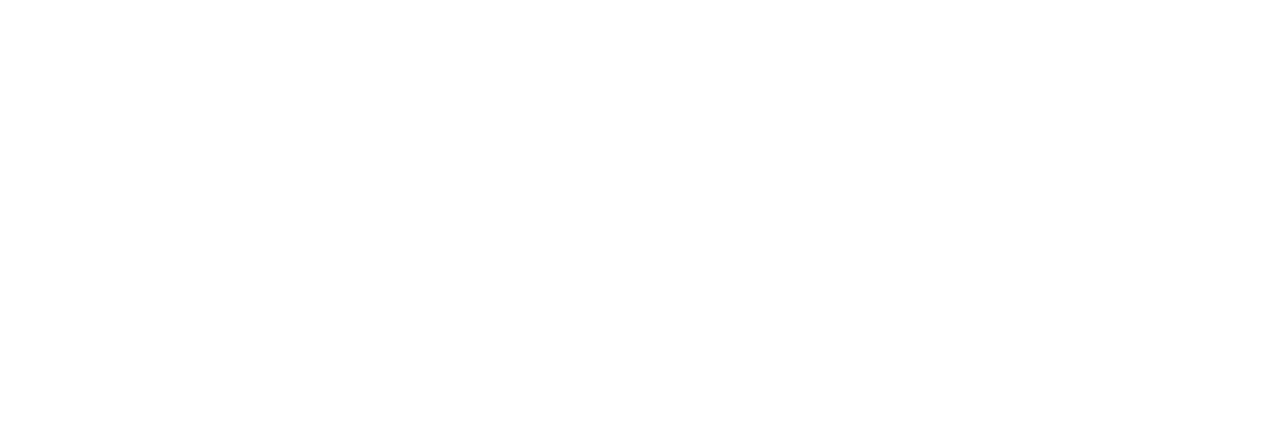
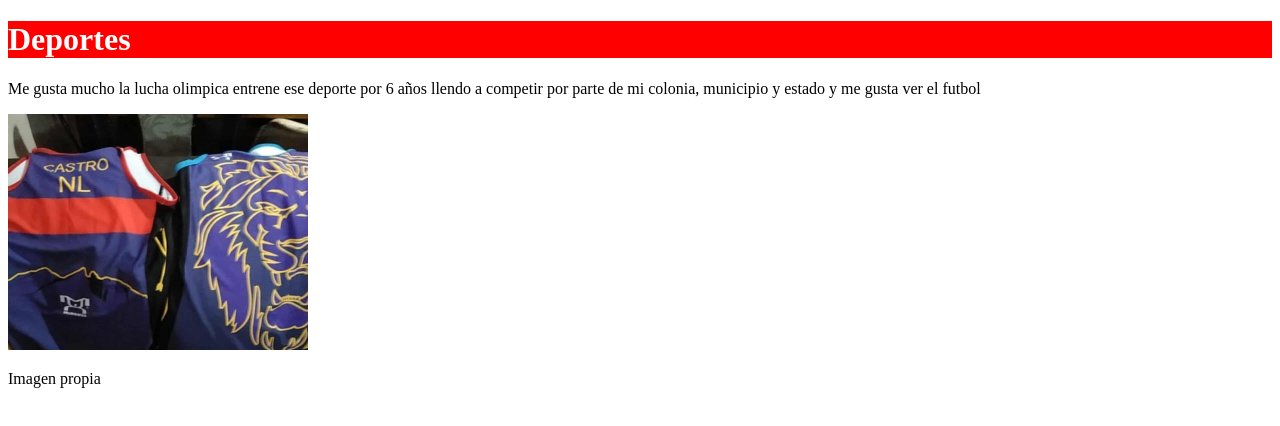
Before and after one commit to 1jecc/practica_1, a plain HTML site: page index.html in a window 1280 px wide. Drawn offline with Linux system fonts and the light colour scheme.

Commit message:
pasatiempo deportes

```diff
--- /dev/null
+++ b/Estilos.css
@@ -0,0 +1,11 @@
+h1 {
+    background-color: rgb(255, 0, 0);
+    color : white
+}
+h2 {
+    color: red;
+}
+
+section {
+    border: 2px  wheat ;
+}
--- a/index.html
+++ b/index.html
@@ -3,9 +3,20 @@
 <head>
     <meta charset="UTF-8">
     <meta name="viewport" content="width=device-width, initial-scale=1.0">
-    <title>Document</title>
+    <meta name="description" content="Clase html, css, js">
+    <meta name="keywords" content="uanl, facpya, html, css, js">
+    <link rel="stylesheet" href="Estilos.css">
+    <title>Pasatiempos de jorge castro</title>
 </head>
 <body>
+    <main>
+        <h1>Deportes</h1>
+        <p>Me gusta mucho la lucha olimpica entrene ese deporte por 6 años llendo a competir por parte de mi colonia, municipio y estado y me gusta ver el futbol </p>
+        <img src= "534257208_1411324719948947_5918319907718757897_n.jpg" alt="imagen de uniforme de lucha olimpica" width="300px">
+        <footer>
+            <p>Imagen propia</p>
+        </footer>
 
+    </main>
 </body>
 </html>
```
Also changed, not shown: 534257208_1411324719948947_5918319907718757897_n.jpg (added).
